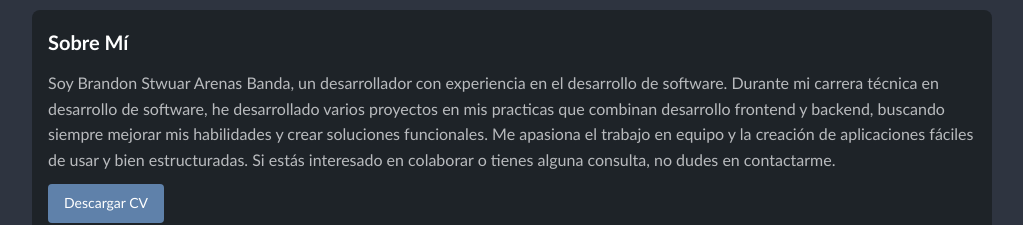
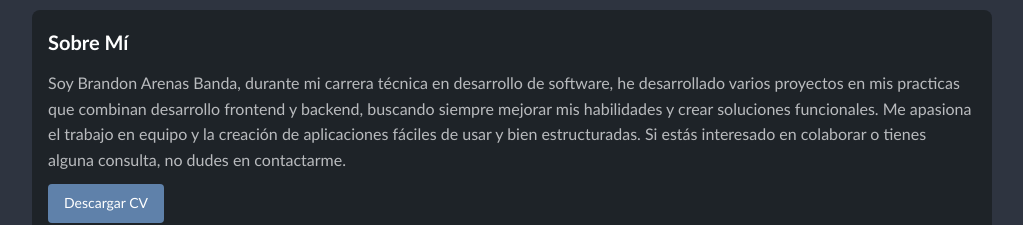
Before and after one commit to BrandonArenas/Portafolio, a React (Vite) app: page / in a window 1280 px wide. Shown: the part 389-614 px from the top of the page, without its empty margins (128-1151 px from the left). Built offline with nearby package versions, Linux system fonts and the light colour scheme.

Commit message:
Update About.jsx

```diff
--- a/src/components/About.jsx
+++ b/src/components/About.jsx
@@ -6,8 +6,7 @@ const About = () => {
     <div class="section">
       <h2>Sobre Mí</h2>
       <div class="section-content">
-        Soy Brandon Stwuar Arenas Banda, un desarrollador con experiencia en el
-        desarrollo de software. Durante mi carrera técnica en desarrollo de
+        Soy Brandon Arenas Banda, durante mi carrera técnica en desarrollo de
         software, he desarrollado varios proyectos en mis practicas que combinan
         desarrollo frontend y backend, buscando siempre mejorar mis habilidades
         y crear soluciones funcionales. Me apasiona el trabajo en equipo y la
```
